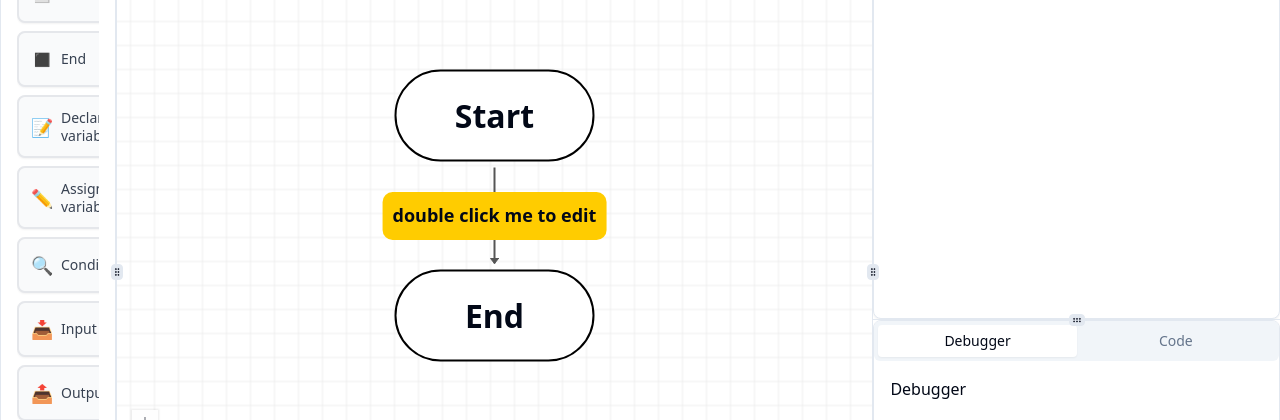
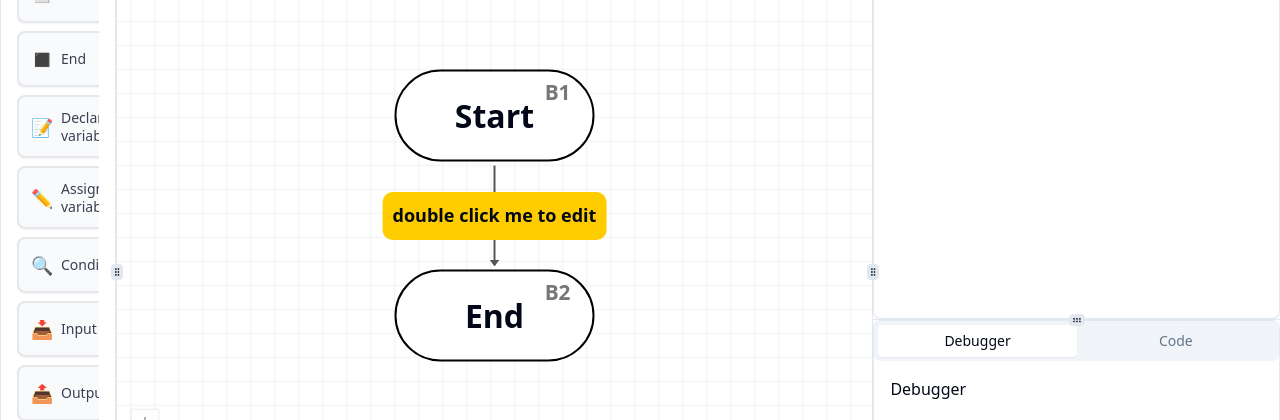
Before and after one commit to MrPoll0/flowming, a React (Vite) app: page / in a window 1280 px wide. Shown: the part 159-579 px from the top of the page. Built offline with nearby package versions, Linux system fonts and the light colour scheme.

Commit message:
feat: user-friendly visual id (sequential numbering)

```diff
--- a/src/components/Flow/FlowContent.tsx
+++ b/src/components/Flow/FlowContent.tsx
@@ -54,6 +54,24 @@ const FlowContent: React.FC = () => {
 
   // TODO: possible problems when modifying node data from multiple places at the same time?
 
+  // Assign sequential visual IDs to nodes
+  useEffect(() => {
+    setNodes((currentNodes) =>
+      currentNodes.map((node, index) => {
+        const visualId = `B${index + 1}`;
+        if (node.data.visualId === visualId) {
+          return node; // Avoid re-render if ID is already correct
+        }
+        return {
+          ...node,
+          data: {
+            ...node.data,
+            visualId,
+          },
+        };
+      })
+    );
+  }, [nodes.length, setNodes]); // Re-run if the number of nodes changes
 
   // TODO: conditional edges cannot be created after being created, runned, etc
 
@@ -608,6 +626,8 @@ const FlowContent: React.FC = () => {
 
   const isValidConnection: IsValidConnection = useCallback(
     (connection: Connection | Edge) => {
+      // TODO: allow self-connections for while True on the same
+      // careful with which type, e.g. conditional (then not?)
       // Prevent self-connections (a node connecting to itself)
       if (connection.source === connection.target) {
         return false;
@@ -770,6 +790,11 @@ const FlowContent: React.FC = () => {
 
           // TODO: BUG with Conditional edges -> add both, remove one, cannot get a new one?
 
+          // TODO: refactor flowline Yes/No to have 0-1 data instead of relying on a label which may change with language
+
+          // TODO: change Yes/No labels in Conditional edges for one-one instead of random 50%
+
+          // TODO: cannot move draggable elements in expression builder if its >= 2 lines height (only horizontally)
 
           // Timer: https://www.timeanddate.com/countdown/generic?iso=20250616T12&p0=%3A&font=cursive
 
--- a/src/components/Flow/FlowTypes.tsx
+++ b/src/components/Flow/FlowTypes.tsx
@@ -11,7 +11,11 @@ import Output from './Nodes/Output';
 export interface FlowNode extends Node {
   id: string;
   position: { x: number; y: number };
-  data: { label: string; [key: string]: any };
+  data: {
+    label: string;
+    visualId?: string; // For user-friendly sequential numbering
+    [key: string]: any;
+  };
 }
 
 export const nodeTypes = {
--- a/src/components/Flow/Nodes/AssignVariable.tsx
+++ b/src/components/Flow/Nodes/AssignVariable.tsx
@@ -62,7 +62,7 @@ class AssignVariableProcessor implements NodeProcessor {
 }
 
 const AssignVariable = memo(function AssignVariableComponent({ data, id: nodeId }: { data: AssignVariableNode; id: string }) {
-  const { isHovered, isSelected, isHighlighted, currentValuedVariables, expression, width, height } = data;
+  const { isHovered, isSelected, isHighlighted, currentValuedVariables, expression, width, height, visualId } = data;
 
   const reactFlow = useReactFlow();
 
@@ -93,6 +93,27 @@ const AssignVariable = memo(function AssignVariableComponent({ data, id: nodeId
       minHeight: height ? `${height}px` : '80px'
     })}>
       <div className="font-bold text-center mb-2.5">Assign variable</div>
+
+      {visualId && (
+        <div
+          style={{
+            position: 'absolute',
+            top: '4px',
+            right: '8px',
+            fontSize: '0.65rem',
+            color: 'rgb(119, 119, 119)',
+            fontWeight: 'bold',
+            userSelect: 'none',
+            zIndex: 1,
+            backgroundColor: 'rgba(255, 255, 255, 0.8)',
+            borderRadius: '3px',
+            padding: '1px 3px',
+            lineHeight: '1',
+          }}
+        >
+          {visualId}
+        </div>
+      )}
 
       {expression ? (
         <div className="mb-1">
--- a/src/components/Flow/Nodes/Conditional.tsx
+++ b/src/components/Flow/Nodes/Conditional.tsx
@@ -52,7 +52,7 @@ class ConditionalProcessor implements NodeProcessor {
 }
 
 const Conditional = memo(function ConditionalComponent({ data, id: nodeId }: { data: ConditionalNode; id: string }) {
-  const { isHovered, isSelected, isHighlighted, width, height } = data;
+  const { isHovered, isSelected, isHighlighted, width, height, visualId } = data;
 
   const reactFlow = useReactFlow();
 
@@ -133,6 +133,30 @@ const Conditional = memo(function ConditionalComponent({ data, id: nodeId }: { d
   return (
     <div className="conditional-node" style={diamondStyle}>
       <div style={labelStyle}>{label}</div>
+
+      {visualId && (
+        <div
+          style={{
+            position: 'absolute',
+            top: '-12px',
+            left: '50%',
+            transform: 'translateX(-50%)',
+            fontSize: '0.65rem',
+            color: 'rgb(119, 119, 119)',
+            fontWeight: 'bold',
+            userSelect: 'none',
+            zIndex: 10,
+            backgroundColor: 'rgba(255, 255, 255, 0.9)',
+            borderRadius: '3px',
+            padding: '1px 4px',
+            lineHeight: '1',
+            border: '1px solid #ddd',
+          }}
+        >
+          {visualId}
+        </div>
+      )}
+
       <Handle style={topHandleStyle} type="target" id="top-target" position={Position.Top} />
       <Handle style={topHandleStyle} type="source" id="top-source" position={Position.Top} />
       <Handle style={bottomHandleStyle} type="target" id="bottom-target" position={Position.Bottom} />
--- a/src/components/Flow/Nodes/DeclareVariable.tsx
+++ b/src/components/Flow/Nodes/DeclareVariable.tsx
@@ -86,7 +86,7 @@ class DeclareVariableProcessor implements NodeProcessor {
 }
 
 const DeclareVariable = memo(function DeclareVariableComponent({ data, id: nodeId }: { data: BaseNode; id: string }) {
-  const { isHovered, isSelected, isHighlighted, currentValuedVariables, width, height } = data;
+  const { isHovered, isSelected, isHighlighted, currentValuedVariables, width, height, visualId } = data;
   const { getNodeVariables } = useVariables();
   const reactFlow = useReactFlow();
 
@@ -120,6 +120,27 @@ const DeclareVariable = memo(function DeclareVariableComponent({ data, id: nodeI
       minHeight: height ? `${height}px` : '80px'
     })}>
       <div className="font-bold text-center mb-2.5">Declare variable</div>
+
+      {visualId && (
+        <div
+          style={{
+            position: 'absolute',
+            top: '4px',
+            right: '8px',
+            fontSize: '0.65rem',
+            color: 'rgb(119, 119, 119)',
+            fontWeight: 'bold',
+            userSelect: 'none',
+            zIndex: 1,
+            backgroundColor: 'rgba(255, 255, 255, 0.8)',
+            borderRadius: '3px',
+            padding: '1px 3px',
+            lineHeight: '1',
+          }}
+        >
+          {visualId}
+        </div>
+      )}
 
       {nodeVariables.length > 0 ? (
         <div className="py-1">
--- a/src/components/Flow/Nodes/End.tsx
+++ b/src/components/Flow/Nodes/End.tsx
@@ -4,7 +4,7 @@ import { getNodeStyles } from '../../../utils/nodeStyles';
 import { BaseNode } from './NodeTypes';
 
 function End({ data }: { data: BaseNode }) {
-  const { isHovered, isSelected, isHighlighted, width, height } = data;
+  const { isHovered, isSelected, isHighlighted, width, height, visualId } = data;
 
   return (
     <div className="end-node" style={getNodeStyles({
@@ -15,10 +15,32 @@ function End({ data }: { data: BaseNode }) {
       minWidth: width ? `${width}px` : '100px',
       minHeight: height ? `${height}px` : '40px',
       additionalStyles: {
-        alignItems: 'center'
+        alignItems: 'center',
+        position: 'relative'
       }
     })}>
       <div className="font-bold">End</div>
+
+      {visualId && (
+        <div
+          style={{
+            position: 'absolute',
+            top: '4px',
+            right: '8px',
+            fontSize: '0.65rem',
+            color: 'rgb(119, 119, 119)',
+            fontWeight: 'bold',
+            userSelect: 'none',
+            backgroundColor: 'rgba(255, 255, 255, 0.8)',
+            borderRadius: '3px',
+            padding: '1px 3px',
+            lineHeight: '1',
+          }}
+        >
+          {visualId}
+        </div>
+      )}
+
       <Handle
         type="target"
         position={Position.Top}
--- a/src/components/Flow/Nodes/Input.tsx
+++ b/src/components/Flow/Nodes/Input.tsx
@@ -52,7 +52,7 @@ class InputProcessor implements NodeProcessor {
 }
 
 const Input = memo(function InputComponent({ data, id: nodeId }: { data: InputNode; id: string }) {
-  const { isHovered, isSelected, isHighlighted, variable, width, height } = data;
+  const { isHovered, isSelected, isHighlighted, variable, width, height, visualId } = data;
 
   const reactFlow = useReactFlow();
 
@@ -82,6 +82,29 @@ const Input = memo(function InputComponent({ data, id: nodeId }: { data: InputNo
       minHeight: height ? `${height}px` : '50px',
       additionalStyles: { transform: 'skewX(-20deg)', transformOrigin: '0 0' }
     })}>
+
+      {visualId && (
+        <div
+          style={{
+            position: 'absolute',
+            top: '4px',
+            right: '8px',
+            fontSize: '0.65rem',
+            color: 'rgb(119, 119, 119)',
+            fontWeight: 'bold',
+            userSelect: 'none',
+            zIndex: 1,
+            transform: 'skewX(20deg)',
+            backgroundColor: 'rgba(255, 255, 255, 0.8)',
+            borderRadius: '3px',
+            padding: '1px 3px',
+            lineHeight: '1',
+          }}
+        >
+          {visualId}
+        </div>
+      )}
+
       <div style={{ transform: 'skewX(20deg)', transformOrigin: '50% 50%' }}>
         <div className="font-bold text-center mb-2.5">Input</div>
 
--- a/src/components/Flow/Nodes/Output.tsx
+++ b/src/components/Flow/Nodes/Output.tsx
@@ -44,7 +44,7 @@ class OutputProcessor implements NodeProcessor {
 }
 
 const Output = memo(function OutputComponent({ data, id: nodeId }: { data: OutputNode; id: string }) {
-  const { isHovered, isSelected, isHighlighted, expression, width, height } = data;
+  const { isHovered, isSelected, isHighlighted, expression, width, height, visualId } = data;
 
   // TODO: expression is not Expression but ExpressionElement[]
   // or just Expression without leftSide? (setup in constructor)
@@ -80,6 +80,29 @@ const Output = memo(function OutputComponent({ data, id: nodeId }: { data: Outpu
       minHeight: height ? `${height}px` : '50px',
       additionalStyles: { transform: 'skewX(-20deg)', transformOrigin: '0 0' }
     })}>
+
+      {visualId && (
+        <div
+          style={{
+            position: 'absolute',
+            top: '4px',
+            right: '8px',
+            fontSize: '0.65rem',
+            color: 'rgb(119, 119, 119)',
+            fontWeight: 'bold',
+            userSelect: 'none',
+            zIndex: 1,
+            transform: 'skewX(20deg)',
+            backgroundColor: 'rgba(255, 255, 255, 0.8)',
+            borderRadius: '3px',
+            padding: '1px 3px',
+            lineHeight: '1',
+          }}
+        >
+          {visualId}
+        </div>
+      )}
+
       <div style={{ transform: 'skewX(20deg)', transformOrigin: '50% 50%' }}>
         <div className="font-bold text-center mb-2.5">Output</div>
 
--- a/src/components/Flow/Nodes/Start.tsx
+++ b/src/components/Flow/Nodes/Start.tsx
@@ -4,7 +4,7 @@ import { getNodeStyles } from '../../../utils/nodeStyles';
 import { BaseNode } from './NodeTypes';
 
 function Start({ data }: { data: BaseNode }) {
-  const { isHovered, isSelected, isHighlighted, width, height } = data;
+  const { isHovered, isSelected, isHighlighted, width, height, visualId } = data;
 
   return (
     <div className="start-node" style={getNodeStyles({
@@ -15,10 +15,32 @@ function Start({ data }: { data: BaseNode }) {
       minWidth: width ? `${width}px` : '100px',
       minHeight: height ? `${height}px` : '40px',
       additionalStyles: {
-        alignItems: 'center'
+        alignItems: 'center',
+        position: 'relative'
       }
     })}>
       <div className="font-bold">Start</div>
+
+      {visualId && (
+        <div
+          style={{
+            position: 'absolute',
+            top: '4px',
+            right: '8px',
+            fontSize: '0.65rem',
+            color: 'rgb(119, 119, 119)',
+            fontWeight: 'bold',
+            userSelect: 'none',
+            backgroundColor: 'rgba(255, 255, 255, 0.8)',
+            borderRadius: '3px',
+            padding: '1px 3px',
+            lineHeight: '1',
+          }}
+        >
+          {visualId}
+        </div>
+      )}
+
       <Handle
         type="source"
         position={Position.Top}
```
